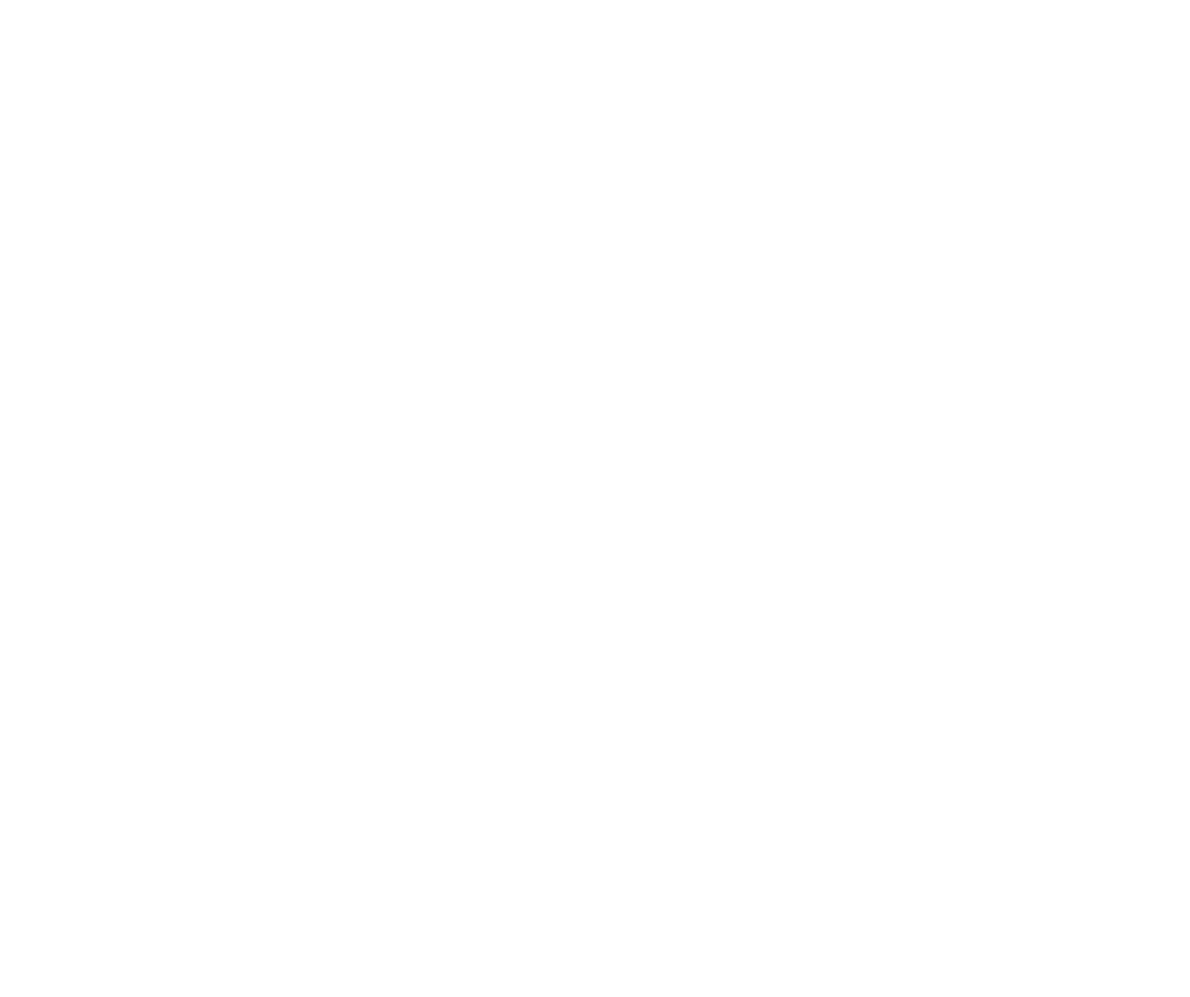
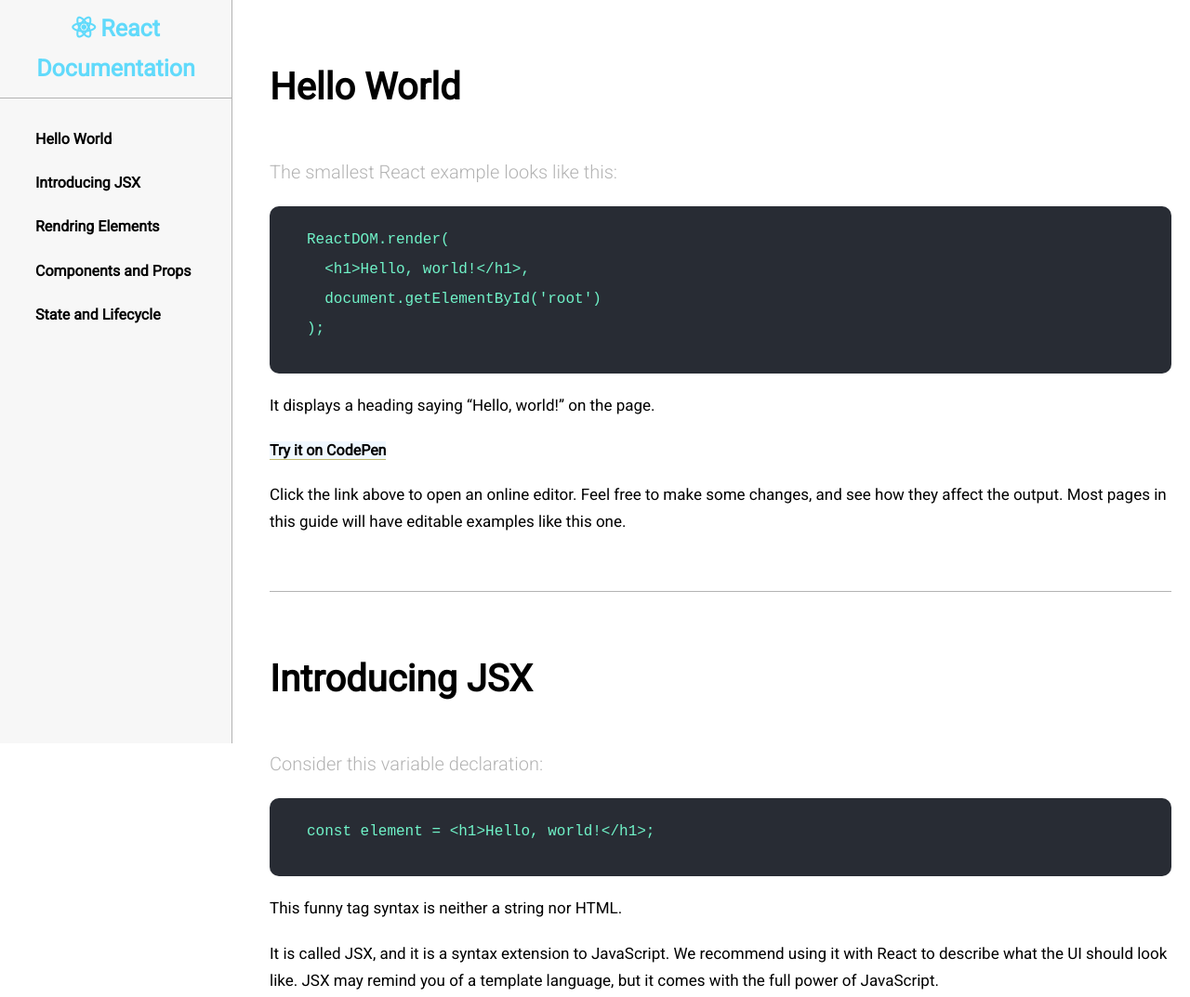
Before and after one commit to AbhishekBaliyanWork/Technical-Documentation-Page__FreeCodeCamp, a plain HTML site: page index.html in a window 1280 px wide. Shown: the top 1073 px of the page at 93% size. Before the commit the page ends 800 px from the top, so only its background shows below. Drawn offline with Linux system fonts and the light colour scheme.

Commit message:
Two section done

```diff
--- a/index.html
+++ b/index.html
@@ -1,13 +1,89 @@
 <!DOCTYPE html>
 <html>
 <head>
-    <meta charset="utf-8" />
-    <meta http-equiv="X-UA-Compatible" content="IE=edge">
-    <title>Page Title</title>
-    <meta name="viewport" content="width=device-width, initial-scale=1">
-    <link rel="stylesheet" type="text/css" media="screen" href="main.css" />
+  <meta charset="utf-8" />
+  <meta http-equiv="X-UA-Compatible" content="IE=edge">
+  <title>React Documentation</title>
+  <meta name="viewport" content="width=device-width, initial-scale=1">
+  <link href="https://fonts.googleapis.com/css?family=Roboto:300,400" rel="stylesheet">
+  <link rel="stylesheet" href="https://use.fontawesome.com/releases/v5.6.3/css/all.css" integrity="sha384-UHRtZLI+pbxtHCWp1t77Bi1L4ZtiqrqD80Kn4Z8NTSRyMA2Fd33n5dQ8lWUE00s/" crossorigin="anonymous">
+  <link rel="stylesheet" type="text/css" media="screen" href="style.css" />
 </head>
 <body>
 
+  <nav id="navbar">
+    <header>
+      <h1><i class="fab fa-react"></i> React Documentation</h1>
+    </header>
+    <ul>
+      <li><a href="#Hello_World" class="nav-link">Hello World</a></li>
+      <li><a href="#Introducing_JSX" class="nav-link">Introducing JSX</a></li>
+      <li><a href="#Rendring_Elements" class="nav-link">Rendring Elements</a></li>
+      <li><a href="#Components_and_Props" class="nav-link">Components and Props</a></li>
+      <li><a href="#State_and_Lifecycle" class="nav-link">State and Lifecycle</a></li>
+    </ul>
+  </nav>
+
+  <main id="main-doc">
+
+    <section class="main-section bot-gap" id="Hello_World" >
+      <header>
+        <h2>Hello World</h2>
+      </header>
+      <p class="p-sub bot-gap">
+        The smallest React example looks like this:
+      </p>
+      <code class="bot-gap">ReactDOM.render(
+  &#60;h1&#62;Hello, world!&#60;&#47;h1&#62;,
+  document.getElementById('root')
+);
+      </code>
+      <p class="p-nor bot-gap">
+        It displays a heading saying “Hello, world!” on the page.
+      </p>
+      <p class="p-link bot-gap"><a href="https://reactjs.org/redirect-to-codepen/hello-world">Try it on CodePen</a></p>
+      <p class="p-nor bot-gap">
+        Click the link above to open an online editor. Feel free to make some changes, and see how they affect the output. Most pages in this guide will have editable examples like this one.
+      </p>
+    </section>
+
+    <section class="main-section bot-gap" id="Introducing_JSX" >
+      <header>
+        <h2>Introducing JSX</h2>
+      </header>
+      <p class="p-sub bot-gap">
+        Consider this variable declaration:
+      </p>
+      <code class="bot-gap">const element = &#60;h1&#62;Hello, world!&#60;&#47;h1&#62;;
+      </code>
+      <p class="p-nor bot-gap">This funny tag syntax is neither a string nor HTML.</p>
+      <p class="p-nor bot-gap">It is called JSX, and it is a syntax extension to JavaScript. We recommend using it with React to describe what the UI should look like. JSX may remind you of a template language, but it comes with the full power of JavaScript.</p>
+      <p class="p-nor bot-gap">JSX produces React “elements”. We will explore rendering them to the DOM in the <span class="p-link"><a href="#Rendring_Elements">next section</a></span>. Below, you can find the basics of JSX necessary to get you started.</p>
+    </section>
+
+    <section class="main-section bot-gap" id="Rendring_Elements" >
+      <header>
+        <h2>Rendring Elements</h2>
+      </header>
+      <p class="p-sub bot-gap">
+        The smallest React example looks like this:
+      </p>
+      <code class="bot-gap">ReactDOM.render(
+  &#60;h1&#62;Hello, world!&#60;&#47;h1&#62;,
+  document.getElementById('root')
+);
+      </code>
+      <p class="p-nor bot-gap">
+        It displays a heading saying “Hello, world!” on the page.
+      </p>
+      <p class="p-link bot-gap"><a href="https://reactjs.org/redirect-to-codepen/hello-world">Try it on CodePen</a></p>
+      <p class="p-nor bot-gap">
+        Click the link above to open an online editor. Feel free to make some changes, and see how they affect the output. Most pages in this guide will have editable examples like this one.
+      </p>
+    </section>
+
+  </main>
+
+
 </body>
 </html>
--- a/main.css
+++ /dev/null
@@ -1,50 +0,0 @@
-/*---------- BASE ------------ */
-*,
-*::after,
-*::before {
-    margin: 0;
-    padding: 0;
-    box-sizing: inherit;
-}
-
-html {
-    font-size: 62.5%;
-    /* 1 rem = 10px; 10px/16px = 62.5% */
-    text-rendering: optimizeLegibility;
-    list-style: none;
-}
-
-body {
-    box-sizing: border-box;
-    min-width: 330px;
-}
-
-ul {
-    list-style: none;
-}
-
-a {
-    text-decoration: none;
-    color: var(--color-primary-light);
-}
-
-/*---------- TYPOGRAPHY ------------ */
-body {
-    font-family: 'Roboto', sans-serif;
-    font-weight: 400;
-    line-height: 1.7;
-    font-size: 1.6rem;
-    /* color: var(--text-color-primary); */
-}
-
-@media (max-width: 1200px) {
-    html {
-        font-size: 56.25%; /* 1 rem = 9px; 9/16 = 56.25%; */
-    }
-}
-
-@media (max-width: 900px) {
-    html {
-        font-size: 50%; /* 1 rem = 8px; 8/16 = 50%; */
-    }
-}
--- /dev/null
+++ b/style.css
@@ -0,0 +1,172 @@
+/*---------- Custom Variables ------------------ */
+:root {
+  --color-bg-navbar: #F7F7F7;
+  --color-bg-icon: #61DAFB;
+  --color-line-navbar: #b3b3b3;
+
+
+  --color-heading: #282c34;
+  --color-subHeading: #6d6d6d;
+  --color-paragraph: #000000;
+
+  --bg-code: #282c34;
+
+  --color-icon: #61dafb;
+
+  --shadow-dark: 0 2rem 6rem rgba(0, 0, 0, 0.3);
+  --shadow-light: 0 2rem 5rem rgba(0, 0, 0, 0.06);
+  --line: 1px solid var(--color-gray-light-2);
+
+  --animation-duration: all 0.5s;
+  --animation-duration-fast: all 0.2s;
+}
+
+/*---------- BASE ------------ */
+*,
+*::after,
+*::before {
+  margin: 0;
+  padding: 0;
+  box-sizing: inherit;
+}
+
+html {
+  font-size: 62.5%;
+  /* 1 rem = 10px; 10px/16px = 62.5% */
+  text-rendering: optimizeLegibility;
+}
+
+li {
+  list-style: none;
+}
+
+body {
+  box-sizing: border-box;
+  /* min-width: 330px; */
+}
+
+a {
+  text-decoration: none;
+  color: var(--color-primary-light);
+}
+
+/*---------- TYPOGRAPHY ------------ */
+body {
+  font-family: "Roboto", sans-serif;
+  font-weight: 400;
+  line-height: 1.7;
+  font-size: 1.6rem;
+  /* color: var(--text-color-primary); */
+}
+/*
+@media (max-width: 1200px) {
+  html {
+    font-size: 56.25%;
+  }
+}
+
+@media (max-width: 900px) {
+  html {
+    font-size: 50%;
+  }
+} */
+
+/*---------- BODY ------------ */
+body {
+  display: flex;
+}
+
+/*---------- NAVBAR ------------ */
+#navbar {
+  width: 25rem;
+  height: 100%;
+  background-color: var(--color-bg-navbar, #F7F7F7);
+  position: fixed;
+  border-right: 1px solid var(--color-line-navbar, #b3b3b3);
+}
+
+#navbar header {
+  color: var(--color-bg-icon, #61DAFB);
+  text-align: center;
+}
+
+#navbar h1 {
+  font-size: 2.5rem;
+  padding: 1rem;
+}
+
+#navbar ul {
+  padding-left: 2.3rem;
+  padding-top: 2rem;
+  border-top: 1px solid var(--color-line-navbar, #b3b3b3);
+}
+
+#navbar li {
+  padding: 1rem 1rem 1rem 0.8rem;
+}
+
+#navbar li a {
+  font-weight: 700;
+  border-left: 2px solid transparent;
+  padding-left: 0.5rem;
+}
+
+  #navbar li a:hover {
+    color: var(--color-line-navbar, #b3b3b3);;
+    border-left: 2px solid var(--color-bg-icon, #61DAFB);
+    padding-left: 0.5rem;
+  }
+
+/*---------- MAIN-BODY ------------ */
+.bot-gap {
+  margin-bottom: 2rem;
+}
+
+#main-doc {
+  margin: 2rem 2rem 2rem 29rem;
+}
+
+.main-section {
+  border-bottom: 1px solid var(--color-line-navbar);
+  padding-bottom: 4rem;
+}
+
+#main-doc header {
+  padding: 4rem 4rem 4rem 0;
+}
+
+#main-doc h2 {
+  font-size: 4rem;
+}
+
+.p-sub {
+  font-size: 2rem;
+  color: var(--color-line-navbar);
+  font-weight: lighter;
+}
+
+code {
+  background-color: #282C34;
+  border-radius: 1rem;
+  width: 100%;
+  padding: 2rem 2rem 0rem 4rem;
+  white-space: pre;
+  display: block;
+  color: #70f3c8;
+  line-height: 2;
+}
+
+.p-nor {
+  font-size: 1.7rem;
+}
+
+.p-link a {
+  font-weight: bold;
+  border-bottom: 1px solid darkkhaki;
+  background-color: aliceblue;
+}
+
+  .p-link a:hover {
+    border-bottom: 1px solid #000000de;
+    background-color: aqua;
+  }
```
